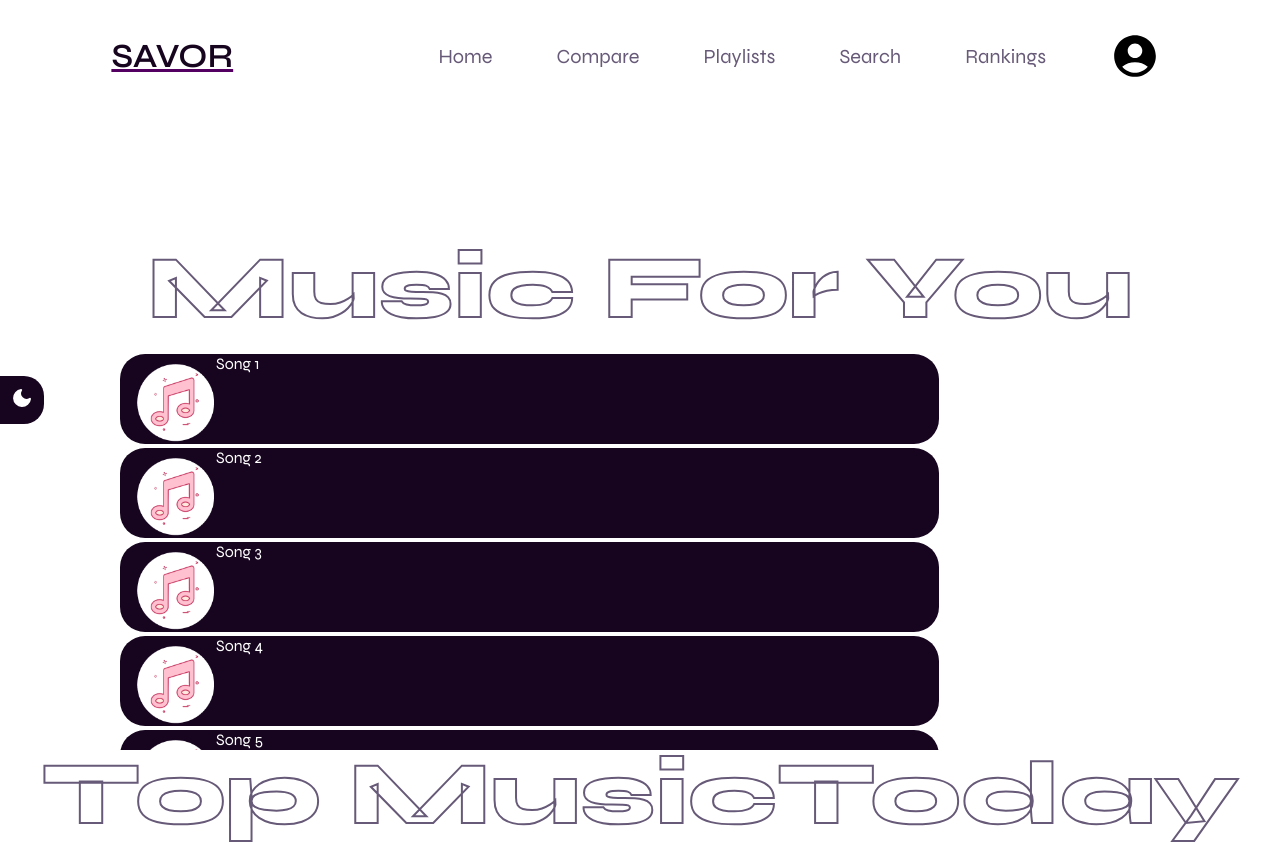
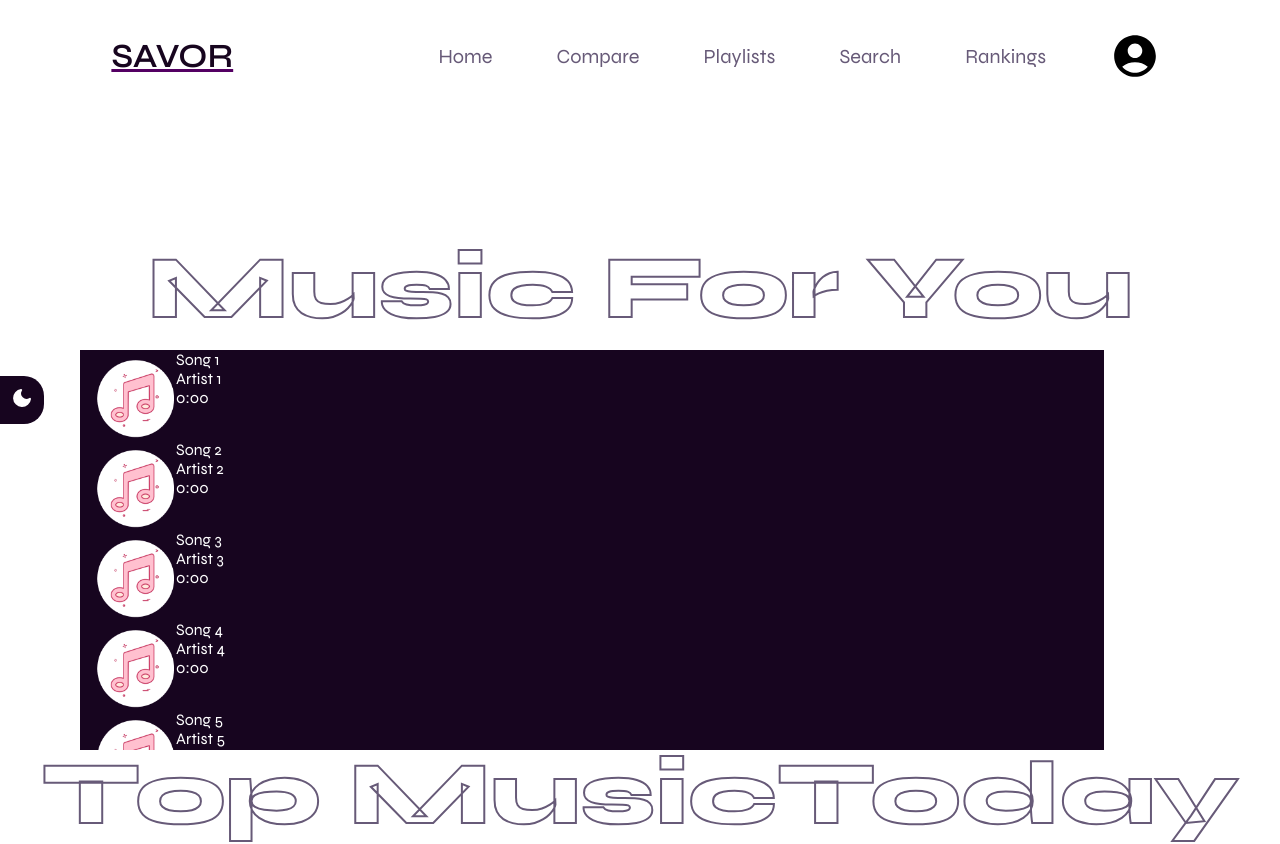
Before and after one commit to KevinYu3214/Savor, a React (Vite) app: page /playlists in a window 1280 px wide. Shown: the top 844 px of the page. Built offline with nearby package versions, Linux system fonts and the light colour scheme; no server answers.

Commit message:
Minor playlist UI changes

```diff
--- a/src/components/MusicList.jsx
+++ b/src/components/MusicList.jsx
@@ -11,47 +11,50 @@ function MusicList() {
       title: "Song 1",
       artist: "Artist 1",
       album: "Album 1",
-            year: "2023"
+      year: "2023",
     },
     {
       key: "2",
       title: "Song 2",
       artist: "Artist 2",
       album: "Album 2",
-            year: "2023"
+      year: "2023",
     },
     {
       key: "3",
       title: "Song 3",
       artist: "Artist 3",
       album: "Album 3",
-            year: "2023"
+      year: "2023",
     },
     {
       key: "3",
       title: "Song 4",
       artist: "Artist 4",
       album: "Album 4",
-            year: "2023"
+      year: "2023",
     },
     {
       key: "3",
       title: "Song 5",
       artist: "Artist 5",
       album: "Album 5",
-            year: "2023"
-        }
+      year: "2023",
+    },
   ];
   return (
     <div className={styles.musicBox}>
-            {songs.map(song => (
+      {songs.map((song) => (
         <div className={styles.songItem}>
           <img src={icon} className={styles.album} alt="" />
           <div className="vl"></div>
           <p>{song.title}</p>
-            </div>))}
+          <div className="artistNameML">{song.artist}</div>
+          <div className="songDurationML"> 0:00 </div>
         </div>
-    )
+      ))}
+    </div>
+  );
 }
 
 export default MusicList;
--- a/src/components/MusicList.module.scss
+++ b/src/components/MusicList.module.scss
@@ -11,12 +11,11 @@
 
 .songItem {
   height:90px;
-  width: 80%;
+
   color: $bg2;
   background-color: $bg;
-  border-radius: 25px;
-  margin-left: 5vh;
-  margin-top: .5vh;
+
+
 }
 
 .album {
@@ -27,14 +26,14 @@
     float: left;
 }
 
+.songDurationML{
+  transform: translate(500px, 0);
+}
 .vl {
-  border-left: 6px solid $bg2;
-  height: 80px;
-  left: 50%;
-  float: left;
+
 }
 
 .songInfo{
-  float: left;
+
 
 }
--- a/src/components/Song.jsx
+++ b/src/components/Song.jsx
@@ -148,10 +148,7 @@ const Song = ({ result }) => {
             alt="Song"
             className="songImage"
           />
-          <button
-            className="playButton"
-            onClick={togglePlayPause}
-          >
+          <button className="playButton" onClick={togglePlayPause}>
             <img src={playButton} alt="Play/Pause" />
           </button>
         </div>
```
Lines whose indentation alone changed are shown as unchanged.
